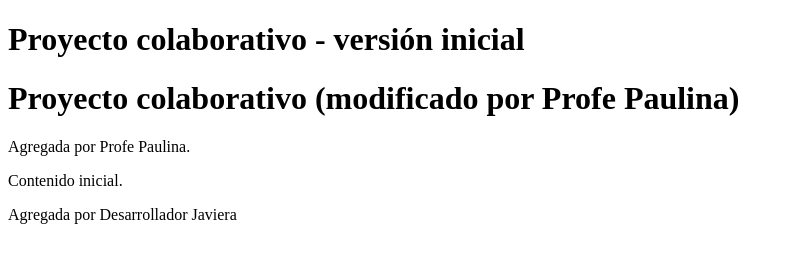
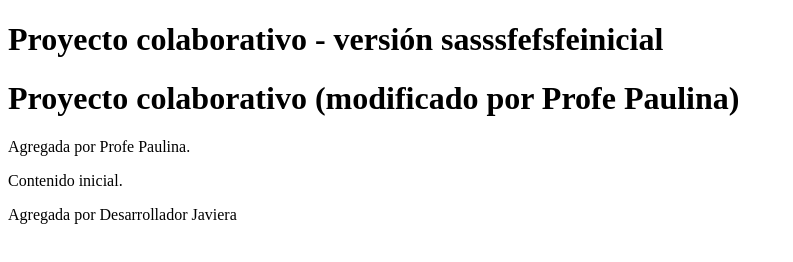
Before and after one commit to ariaass/collab-git, a plain HTML site: page index.html in a window 1280 px wide. Shown: the whole page, without its empty margins (0-793 px from the left). Drawn offline with Linux system fonts and the light colour scheme.

Commit message:
Desarrollador A Javiera : agrega una h1o

```diff
--- a/index.html
+++ b/index.html
@@ -7,7 +7,7 @@
 </head>
 
 <body>
-  <h1>Proyecto colaborativo - versión inicial</h1>
+  <h1>Proyecto colaborativo - versión sasssfefsfeinicial</h1>
   <h1>Proyecto colaborativo (modificado por Profe Paulina)</h1>
   <p>Agregada por Profe Paulina.</p>
   <p>Contenido inicial.</p>
```
